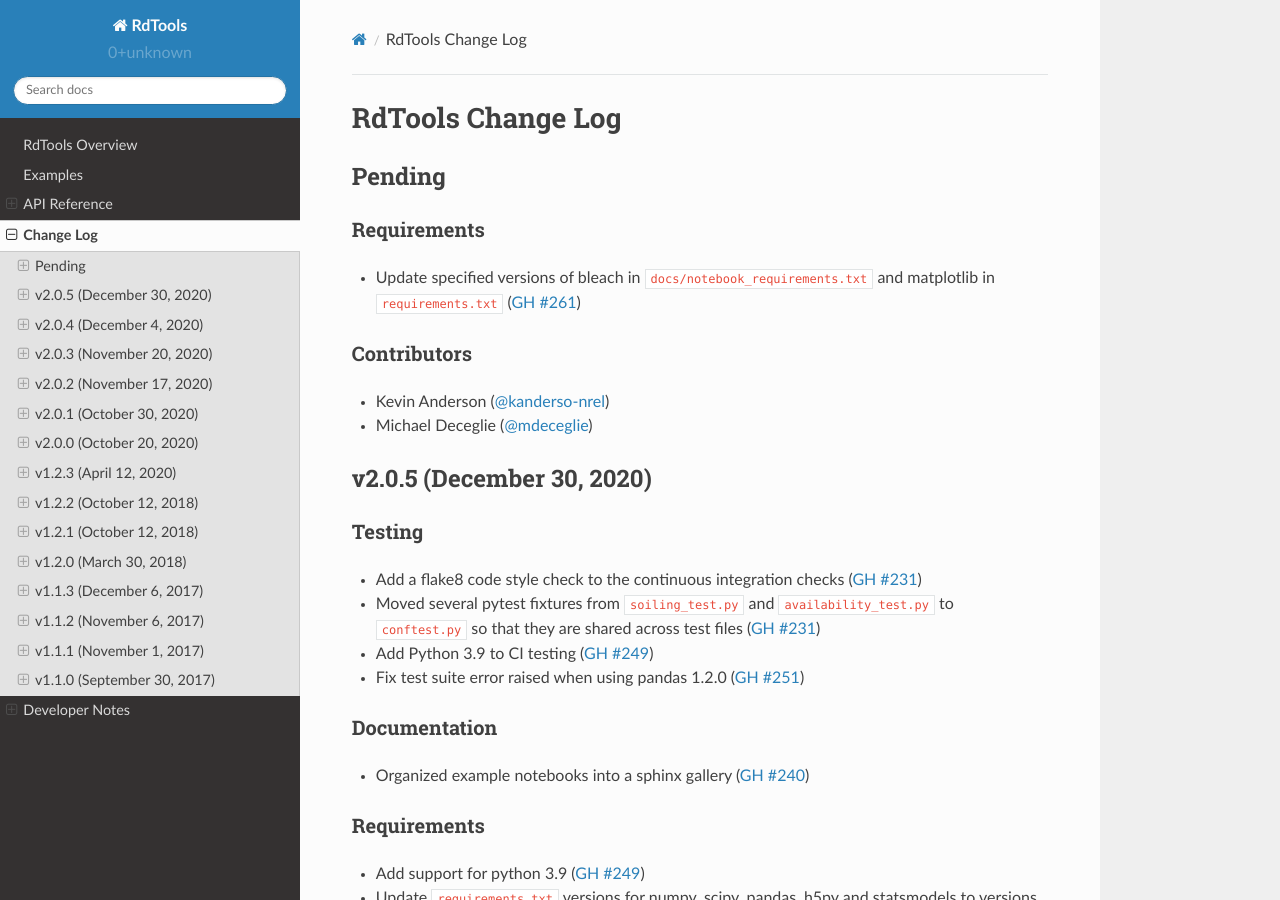
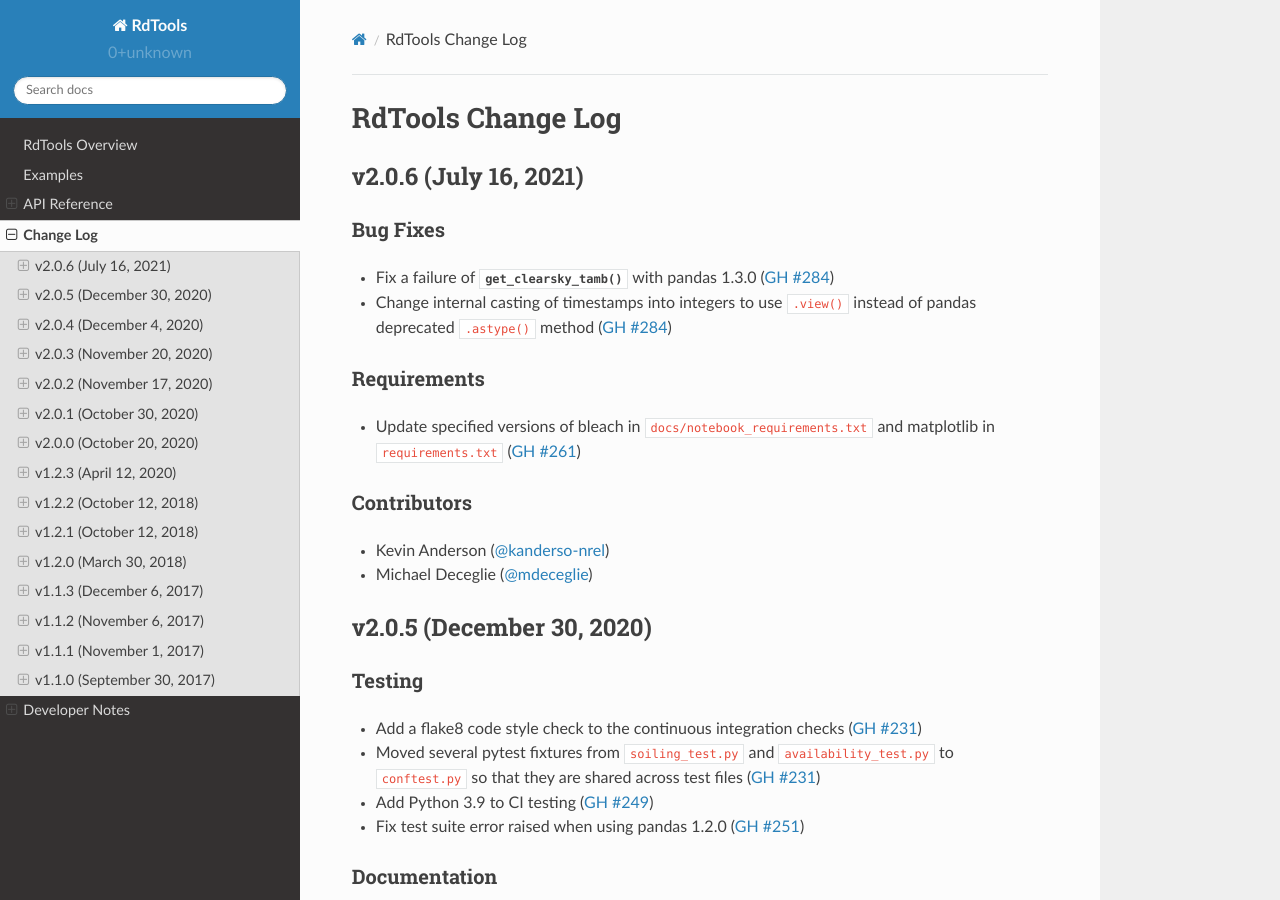
Before and after one commit to NREL/rdtools, a Sphinx documentation site: the page built from docs/sphinx/source/changelog.rst, in a window 1280 px wide and 900 px high. Built offline with Sphinx 7.4.7 and the Read the Docs theme 2.0.0, drawn with Linux system fonts in a browser that asks for light colours; pages that are not in the unit, such as notebooks, are missing from menus.

Commit message:
Fix pandas 1.3.0 error and deprecations (#284)
* fix pandas 1.3.0 error with np.float32 vs python float

* Index.astype -> Index.view to suppress deprecation warnings

* bump nbsphinx version (see #275)

* Update changelog

* typo fix

* another typo...

* fix pr numbers

* delete stray colons

* remove extra .

Co-authored-by: Michael Deceglie <Michael.Deceglie@nrel.gov>

```diff
--- a/docs/sphinx/source/changelog.rst
+++ b/docs/sphinx/source/changelog.rst
@@ -1,7 +1,7 @@
 RdTools Change Log
 ==================
 
-.. include:: changelog/pending.rst
+.. include:: changelog/v2.0.6.rst
 .. include:: changelog/v2.0.5.rst
 .. include:: changelog/v2.0.4.rst
 .. include:: changelog/v2.0.3.rst
--- a/docs/sphinx/source/changelog/pending.rst
+++ /dev/null
@@ -1,15 +0,0 @@
-*******
-Pending
-*******
-
-Requirements
-------------
-* Update specified versions of bleach in
-  ``docs/notebook_requirements.txt`` and matplotlib
-  in ``requirements.txt`` (:pull:`261`)
-
-
-Contributors
-------------
-* Kevin Anderson (:ghuser:`kanderso-nrel`)
-* Michael Deceglie (:ghuser:`mdeceglie`)
--- /dev/null
+++ b/docs/sphinx/source/changelog/v2.0.6.rst
@@ -0,0 +1,20 @@
+**********************
+v2.0.6 (July 16, 2021)
+**********************
+
+Bug Fixes
+---------
+* Fix a failure of :py:func:`~rdtools.clearsky_temperature.get_clearsky_tamb` with pandas 1.3.0 (:pull:`284`)
+* Change internal casting of timestamps into integers to use ``.view()`` instead of pandas deprecated ``.astype()`` method (:pull:`284`)
+
+Requirements
+------------
+* Update specified versions of bleach in
+  ``docs/notebook_requirements.txt`` and matplotlib
+  in ``requirements.txt`` (:pull:`261`)
+
+
+Contributors
+------------
+* Kevin Anderson (:ghuser:`kanderso-nrel`)
+* Michael Deceglie (:ghuser:`mdeceglie`)
--- a/setup.py
+++ b/setup.py
@@ -49,7 +49,7 @@ INSTALL_REQUIRES = [
 EXTRAS_REQUIRE = {
     'doc': [
         'sphinx==1.8.5',
-        'nbsphinx==0.6.0',
+        'nbsphinx==0.8.5',
         'nbsphinx-link==1.3.0',
         'pandas==0.23.0',
         'pvlib==0.7.1',
```
Also changed, not shown: 3 other files.
